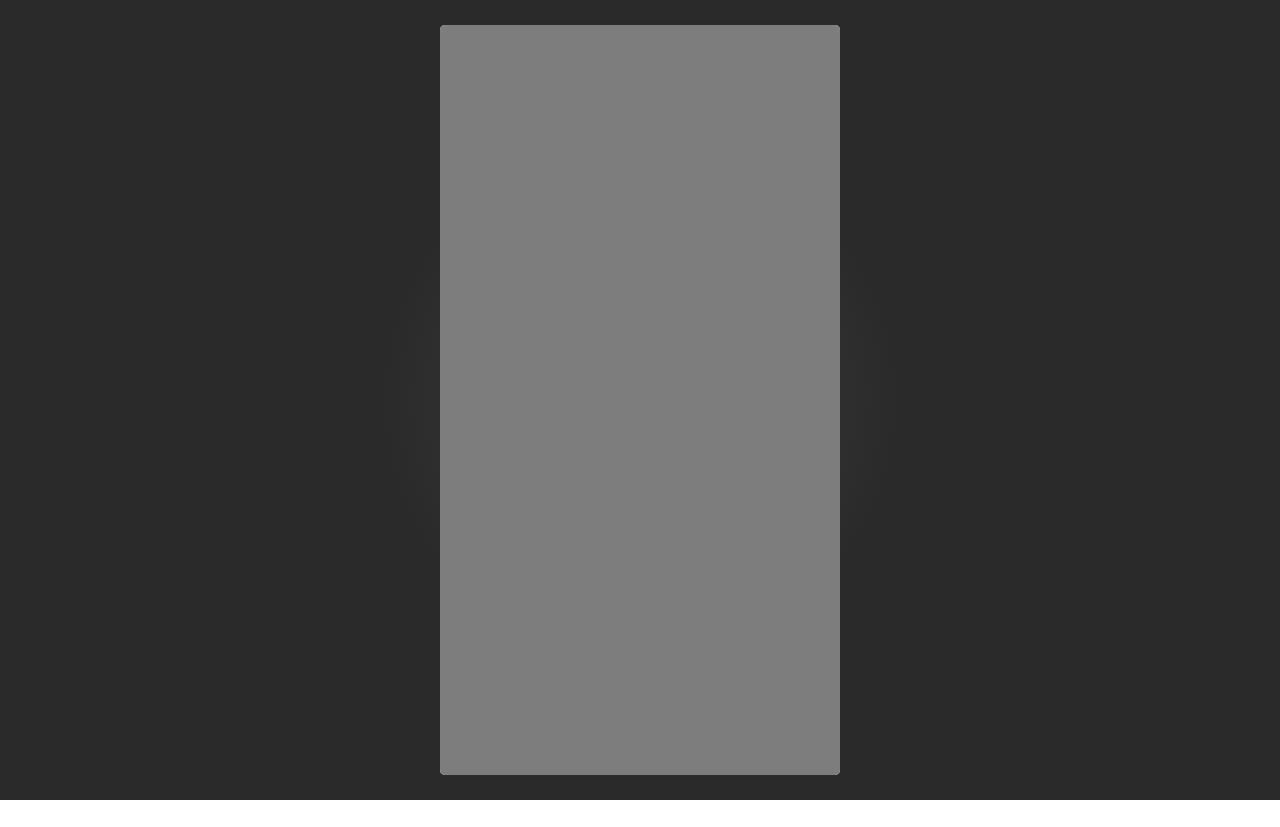
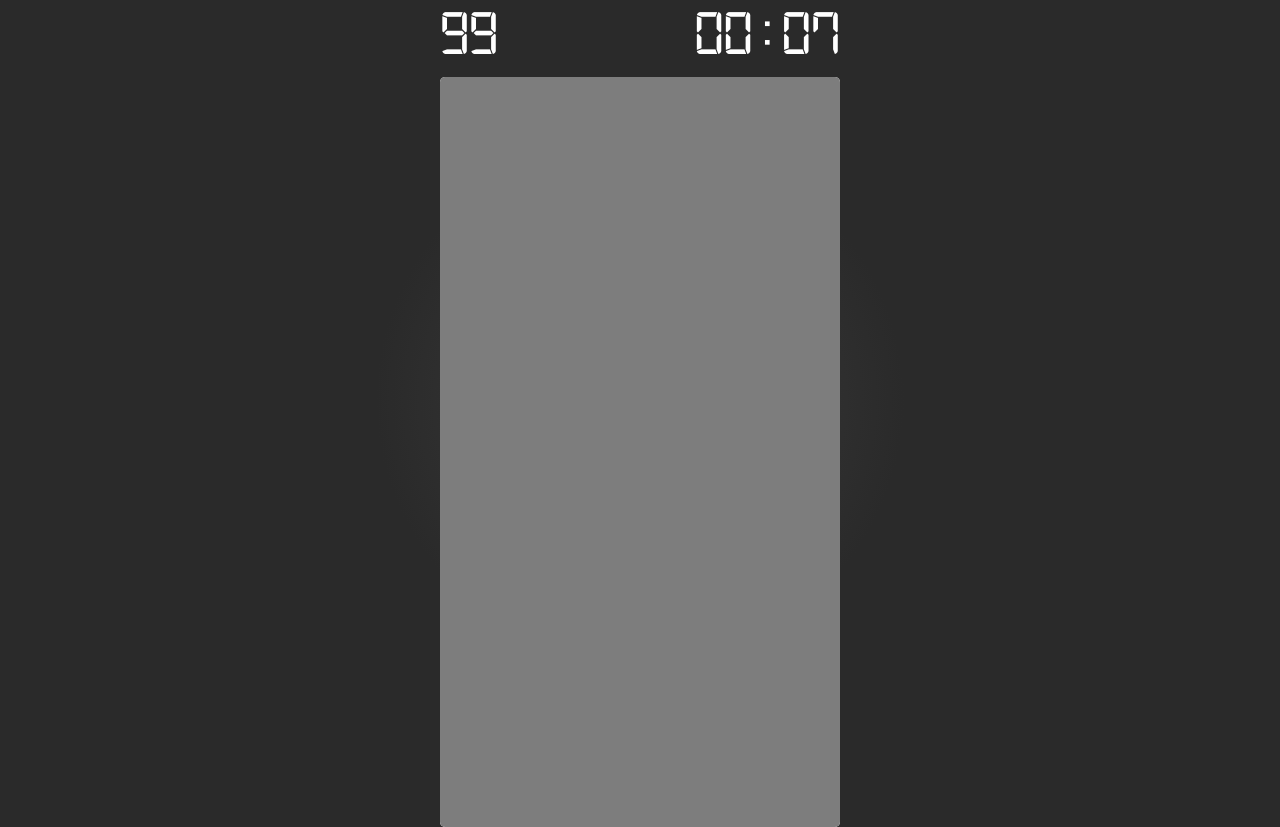
Before and after one commit to gpsign/minesweeper, a React (Vite) app: page / in a window 1280 px wide. Before the commit the page ends 800 px from the top, so only its background shows below. Built offline with nearby package versions, Linux system fonts and the light colour scheme.

Commit message:
feat: :sparkles: MVP

```diff
--- a/src/App.css
+++ b/src/App.css
@@ -26,10 +26,12 @@ body {
 }
 
 .minefield {
+  width: fit-content;
   display: grid;
   background-color: white;
   border-radius: var(--tile-radius);
   overflow: hidden;
+  margin: auto;
 }
 
 .mine-tile {
@@ -40,6 +42,8 @@ body {
   justify-content: center;
   border: none;
   position: relative;
+  font-family: "Arcade";
+  font-size: medium;
   z-index: 0;
   transition: background-color 0.2s ease-in-out, filter 0.2s ease-in-out,
     transform 0.2s ease-out, border-radius 0.2s ease-out;
@@ -66,6 +70,12 @@ body {
 
   &.open {
     background-color: var(--tile-open);
+    cursor: default;
+  }
+
+  &.flagged {
+    /* Mais perto de 'não pode clicar, mas ainda pode interagir' :) */
+    cursor: no-drop;
   }
 
   &.closed {
@@ -74,6 +84,10 @@ body {
     &:hover:not(.flagged):not(:disabled) {
       z-index: 1;
       filter: brightness(1.15) drop-shadow(0px 0px 5px #909090);
+
+      .corner {
+        filter: brightness(1.15) drop-shadow(0px 0px 5px #909090);
+      }
     }
   }
 }
@@ -137,3 +151,18 @@ body {
     }
   }
 }
+
+header.monitor {
+  padding: 5% 0px;
+  display: flex;
+
+  justify-content: space-between;
+  align-items: center;
+  gap: 50px;
+
+  h1 {
+    font-family: "Digital";
+    color: white;
+    font-size: 64px;
+  }
+}
--- a/src/classes/Field.ts
+++ b/src/classes/Field.ts
@@ -52,6 +52,9 @@ export default class Field {
   private isSafe(x: number, y: number) {
     if (!this.atWidthBounds(x) || !this.atHeightBounds(y)) return false;
 
+    if (this.width <= 3 || this.height <= 3)
+      return this.safeX != x && this.safeY != y;
+
     const nearX = Boolean(x >= this.safeX - 1 && x <= this.safeX + 1);
     const nearY = Boolean(y >= this.safeY - 1 && y <= this.safeY + 1);
 
@@ -59,7 +62,7 @@ export default class Field {
   }
 
   private placeMines() {
-    if (this.mines >= this.available.length) throw "Sem espaço!";
+    if (this.mines > this.available.length) throw "Sem espaço!";
 
     for (let i = 0; i < this.mines; i++) {
       const [x, y] = Random.pop(this.available);
@@ -125,12 +128,24 @@ export default class Field {
   }
 
   isClosed(x: number, y: number) {
-    return !this.isOpen(x, y);
+    const cell = this.at(x, y);
+    if (!cell) return false;
+    return !cell.isOpen();
   }
 
   checkWin() {
     if (this.flagged.size !== this.answers.length) return false;
-    return this.answers.every(([x, y]) => this.flagged.has(x, y));
+    const allChecked = this.answers.every(([x, y]) => this.flagged.has(x, y));
+    if (!allChecked) return false;
+
+    for (const line of this.grid) {
+      for (const mine of line) {
+        if (mine.isMine) continue;
+        if (!mine.isOpen()) return false;
+      }
+    }
+
+    return true;
   }
 
   reveal() {
@@ -138,6 +153,7 @@ export default class Field {
     for (const [x, y] of this.answers) {
       const cell = this.at(x, y);
       if (!cell) continue;
+      if (cell.isFlagged()) continue;
       cell.open();
       this.affected.push([x, y]);
     }
--- a/src/components/Counter.tsx
+++ b/src/components/Counter.tsx
@@ -3,5 +3,9 @@ import useStore from "../hooks/useStore";
 export default function Counter() {
   const store = useStore();
 
-  return <>{store.get("remaining", 0)}</>;
+  return (
+    <h1 className="counter">
+      {String(store.get<number>("remaining", 0)).padStart(2, "0")}
+    </h1>
+  );
 }
--- a/src/components/Minefield.tsx
+++ b/src/components/Minefield.tsx
@@ -2,16 +2,19 @@ import {
   createContext,
   useCallback,
   useContext,
+  useEffect,
   useMemo,
   useRef,
   useState,
-  useTransition,
 } from "react";
 import Field from "../classes/Field";
 import Mine from "../classes/Mine";
+import { Store } from "../classes/Store";
 import useUpdate from "../hooks/useUpdate";
 import { Random } from "../utils/Random";
+import Counter from "./Counter";
 import Tile from "./Tile";
+import Timer from "./Timer";
 
 interface IMinefieldProps {
   width: number;
@@ -64,7 +67,6 @@ function FieldProvider({
   const field = useRef(Field.instance).current;
 
   const [gameover, setGameover] = useState(false);
-
   const update = useUpdate();
 
   const set: SetMineFunction = useCallback(
@@ -74,19 +76,32 @@ function FieldProvider({
       if (!mine) return;
 
       callback.apply(mine);
+      update();
 
-      field.affected.forEach(([x, y], index) => {
-        const affected = field.at(x, y);
-        if (!affected) return;
-        const updater = updaters.get(affected.id);
-        if (!updater) return;
-        setTimeout(() => {
-          updater();
-        }, 10 * index);
-      });
+      if (field.checkWin()) {
+        alert("Voce Ganhou!");
+        setGameover(true);
+      }
+
+      /* TODO */
+      // Transicao de onda
+      // field.affected.forEach(([x, y], index) => {
+      //   const affected = field.at(x, y);
+      //   if (!affected) return;
+      //   const updater = updaters.get(affected.id);
+      //   if (!updater) return;
+      //   setTimeout(() => {
+      //     updater();
+      //   }, 10 * index);
+      // });
     },
     [update]
   );
+
+  useEffect(() => {
+    if (!gameover) return;
+    Store.set("endgame", true);
+  }, [gameover]);
 
   const endGame = useCallback(() => {
     alert("BOOM! 💣");
@@ -122,7 +137,10 @@ export default function Minefield({ width, height, mines }: IMinefieldProps) {
 
   return (
     <FieldProvider width={width} height={height} mines={mines}>
-      {/* <Counter /> */}
+      <header className="monitor">
+        <Counter />
+        <Timer />
+      </header>
       <div className="minefield" style={style}>
         <FieldGrid />
       </div>
--- a/src/components/Tile.tsx
+++ b/src/components/Tile.tsx
@@ -35,7 +35,7 @@ const Tile = memo(function Tile({ x, y }: ITileProps) {
   const isMine = mine.isMine;
 
   const display = (() => {
-    if (flagged && gameover) return "❌";
+    if (flagged && gameover && !isMine) return "❌";
     if (flagged) return "🚩";
     if (!opened) return "";
     if (isMine) return "💣";
@@ -93,7 +93,7 @@ const Tile = memo(function Tile({ x, y }: ITileProps) {
     if (opened) return;
 
     set(x, y, mine.flag);
-    Store.set("counter", field.remaining);
+    Store.set("remaining", field.remaining);
   };
 
   return (
--- /dev/null
+++ b/src/components/Timer.tsx
@@ -0,0 +1,35 @@
+import { useEffect, useState } from "react";
+import useStore from "../hooks/useStore";
+
+export default function Timer() {
+  const [isRunning, setIsRunning] = useState(true);
+  const [time, setTime] = useState(0);
+  const store = useStore();
+  const endgame = store.get("endgame", false);
+
+  useEffect(() => {
+    let timer: number = -1;
+    if (isRunning) {
+      timer = setInterval(() => setTime((prevTime) => prevTime + 1), 1000);
+    } else {
+      clearInterval(timer);
+    }
+    return () => clearInterval(timer);
+  }, [isRunning]);
+
+  useEffect(() => {
+    if (!isRunning) return;
+    if (!endgame) return;
+    setIsRunning(false);
+  }, [endgame]);
+
+  const formatTime = (seconds: number) => {
+    const mins = Math.floor(seconds / 60)
+      .toString()
+      .padStart(2, "0");
+    const secs = (seconds % 60).toString().padStart(2, "0");
+    return `${mins}:${secs}`;
+  };
+
+  return <h1>{formatTime(time)}</h1>;
+}
--- a/src/components/Zoom.tsx
+++ b/src/components/Zoom.tsx
@@ -1,4 +1,4 @@
-import { useCallback, useMemo, useRef, useState } from "react";
+import { useMemo, useRef, useState } from "react";
 import Utils from "../classes/Utils";
 import useEventListener from "../hooks/useEventListener";
 
@@ -39,56 +39,54 @@ function Zoom({ children }: React.PropsWithChildren) {
     { passive: false }
   );
 
+  /* TODO */
   // Função para lidar com zoom no mobile (pinch-to-zoom)
-  const onTouchMove = useCallback(
-    (e: TouchEvent) => {
-      if (!containerRef.current || e.touches.length !== 2) return; // Só ativa com dois dedos
+  //   const onTouchMove = useCallback(
+  //     (e: TouchEvent) => {
+  //       if (!containerRef.current || e.touches.length !== 2) return; // Só ativa com dois dedos
 
-      e.preventDefault();
+  //       e.preventDefault();
 
-      const touch1 = e.touches[0];
-      const touch2 = e.touches[1];
+  //       const touch1 = e.touches[0];
+  //       const touch2 = e.touches[1];
 
-      // Calcula a distância entre os dois dedos
-      const pinchDistance = Math.hypot(
-        touch2.clientX - touch1.clientX,
-        touch2.clientY - touch1.clientY
-      );
+  //       // Calcula a distância entre os dois dedos
+  //       const pinchDistance = Math.hypot(
+  //         touch2.clientX - touch1.clientX,
+  //         touch2.clientY - touch1.clientY
+  //       );
 
-      if (lastPinchDistance.current !== null) {
-        const delta = pinchDistance - lastPinchDistance.current;
-        const newZoom = Math.max(0.5, Math.min(4, zoom + delta / 500)); // Ajuste do fator de zoom
+  //       if (lastPinchDistance.current !== null) {
+  //         const delta = pinchDistance - lastPinchDistance.current;
+  //         const newZoom = Math.max(0.5, Math.min(4, zoom + delta / 500)); // Ajuste do fator de zoom
 
-        if (newZoom !== zoom) {
-          const rect = containerRef.current.getBoundingClientRect();
-          const offsetX =
-            (((touch1.clientX + touch2.clientX) / 2 - rect.left) / rect.width) *
-            100;
-          const offsetY =
-            (((touch1.clientY + touch2.clientY) / 2 - rect.top) / rect.height) *
-            100;
+  //         if (newZoom !== zoom) {
+  //           const rect = containerRef.current.getBoundingClientRect();
+  //           const offsetX =
+  //             (((touch1.clientX + touch2.clientX) / 2 - rect.left) / rect.width) *
+  //             100;
+  //           const offsetY =
+  //             (((touch1.clientY + touch2.clientY) / 2 - rect.top) / rect.height) *
+  //             100;
 
-          setOrigin((prevOrigin) => ({
-            x: `${Number(prevOrigin.x.slice(0, -1)) * 0.7 + offsetX * 0.3}%`,
-            y: `${Number(prevOrigin.y.slice(0, -1)) * 0.7 + offsetY * 0.3}%`,
-          }));
+  //           setOrigin((prevOrigin) => ({
+  //             x: `${Number(prevOrigin.x.slice(0, -1)) * 0.7 + offsetX * 0.3}%`,
+  //             y: `${Number(prevOrigin.y.slice(0, -1)) * 0.7 + offsetY * 0.3}%`,
+  //           }));
 
-          setZoom(newZoom);
-        }
-      }
+  //           setZoom(newZoom);
+  //         }
+  //       }
 
-      lastPinchDistance.current = pinchDistance;
-    },
-    [zoom]
-  );
-
-  // Reseta a distância ao soltar os dedos
-  const onTouchEnd = () => {
-    lastPinchDistance.current = null;
-  };
-
-  useEventListener("touchmove", onTouchMove, [], { passive: false });
-  useEventListener("touchend", onTouchEnd, []);
+  //       lastPinchDistance.current = pinchDistance;
+  //     },
+  //     [zoom]
+  //   );
+  //   const onTouchEnd = () => {
+  //     lastPinchDistance.current = null;
+  //   };
+  //   useEventListener("touchmove", onTouchMove, [], { passive: false });
+  //   useEventListener("touchend", onTouchEnd, []);
 
   const style = useMemo(
     () => ({
--- a/src/index.css
+++ b/src/index.css
@@ -20,6 +20,20 @@
   syntax: "<color>";
   inherits: false;
   initial-value: "white";
+}
+
+@font-face {
+  font-family: "Digital";
+  src: url("/public/fonts/digital-7/digital-7.ttf");
+}
+
+@font-face {
+  font-family: "Arcade";
+  src: url("/public/fonts/arcadeclassic/ARCADECLASSIC.TTF");
+}
+
+* {
+  user-select: none;
 }
 
 :root {
```
Also changed, not shown: public/fonts/arcadeclassic/ARCADECLASSIC.TTF (added), public/fonts/arcadeclassic/pizzadudedotdk.txt (added), public/fonts/digital-7/digital-7.ttf (added), public/fonts/digital-7/readme.txt (added).
